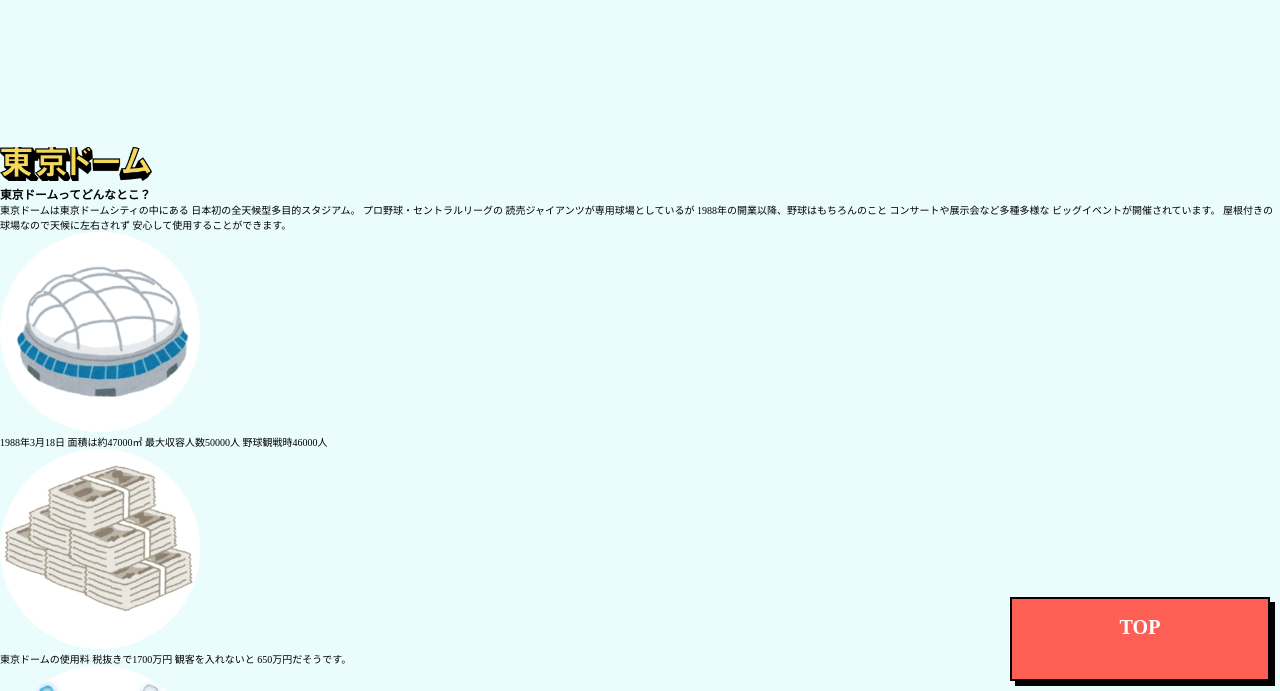
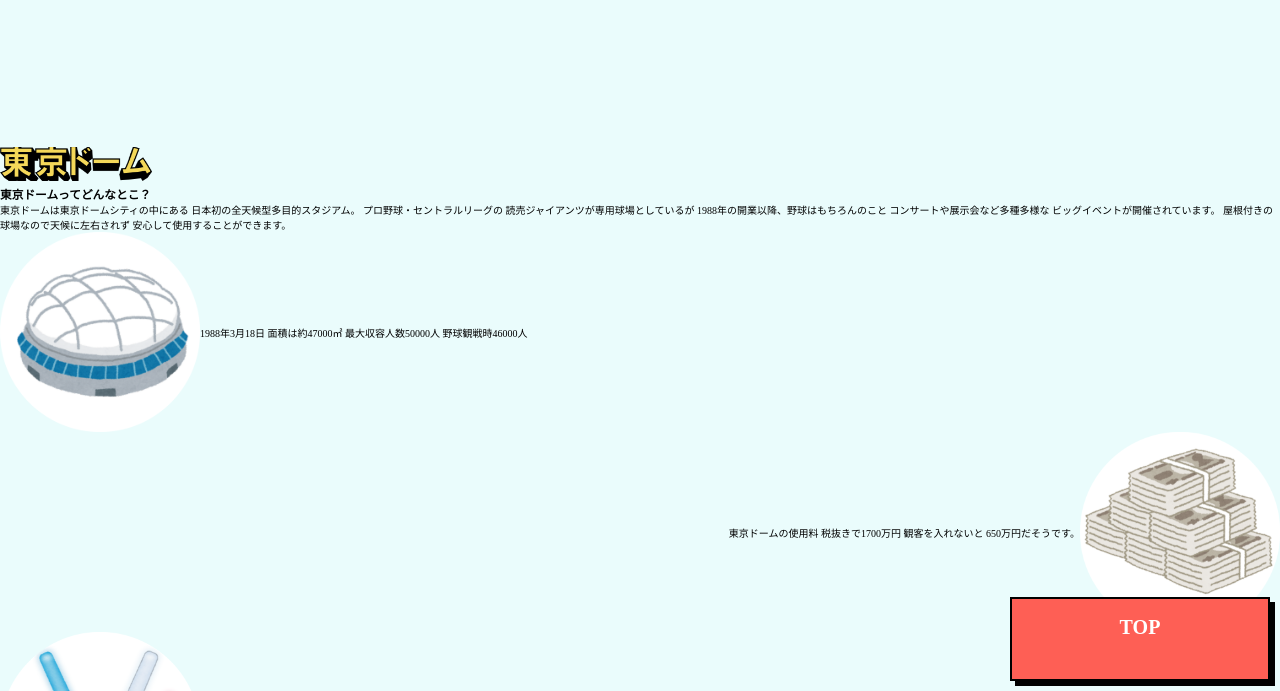
Before and after one commit to rin0428/supofes, a plain HTML site: page dome/index.html in a window 1280 px wide. Shown: the part 109-800 px from the top of the page. Drawn offline with Linux system fonts and the light colour scheme.

Commit message:
‘123’

```diff
--- a/css/global.css
+++ b/css/global.css
@@ -484,10 +484,31 @@ footer p{
     .fun0{
         height: 100%;
     }
-    .fun img{
+    .fun0 p{
+        font-size: 1.6em;
+    }
+    .fun, .fun2{
+        display: flex;
+        align-items: center;
+    }
+    .fun1{
+        display: flex;
+        flex-direction: row-reverse;
+    align-items: center;
+    }
+    /* .fun img{
         float: left;
-    }
+    } */
     .fun1 img
     {
         float: right;
     }
+    .dome0, .dome2{
+        display: flex;
+        align-items: center;
+    }
+    .dome1, .dome3{
+        display: flex;
+        flex-direction: row-reverse;
+        align-items: center;
+    }
--- a/dome/index.html
+++ b/dome/index.html
@@ -44,30 +44,38 @@
       屋根付きの球場なので天候に左右されず
       安心して使用することができます。
     </p>
+    <div class="dome0">
     <img src="../img/iratokyo.png" alt="東京ドームのイラスト">
     <p>1988年3月18日
       面積は約47000㎡
       最大収容人数50000人
       野球観戦時46000人
     </p>
+    </div>
+    <div class="dome1">
     <img src="../img/iramoney.png" alt="札の山">
     <p>東京ドームの使用料
       税抜きで1700万円
       観客を入れないと
       650万円だそうです。
     </p>
+    </div>
+    <div class="dome2">
     <img src="../img/irapen.png" alt="ペンライト４本（青、白、黄、赤）">
     <p>東京ドームで
       一番最初に
       コンサートを行ったのは
       ミック・ジャガーです。
     </p>
+    </div>
+    <div class="dome3">
     <img src="../img/irane.png" alt="芝生の上で寝る人">
     <p>限られた人しか
       立てない芝生の上で思いっきり
       寝っ転がって東京ドームを
       真下から見上げませんか？
     </p>
+    </div>
     <h3>おすすめ</h3>
     <p>回転ドアではなくその隣の
       普通の扉が開いていれば
```
Also changed, not shown: index.html (+1 -1 lines), time/index.html (+2 -2 lines).
